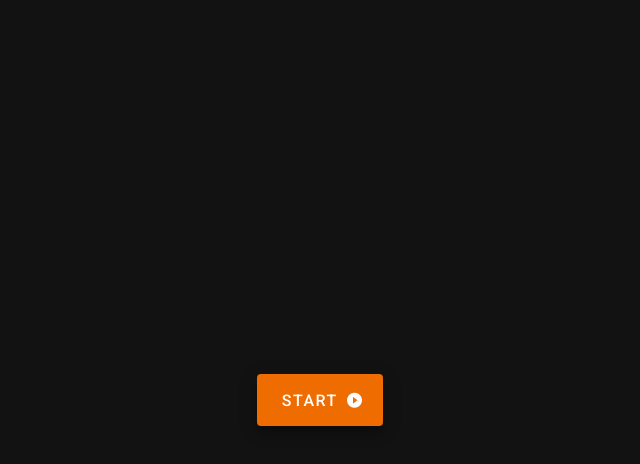
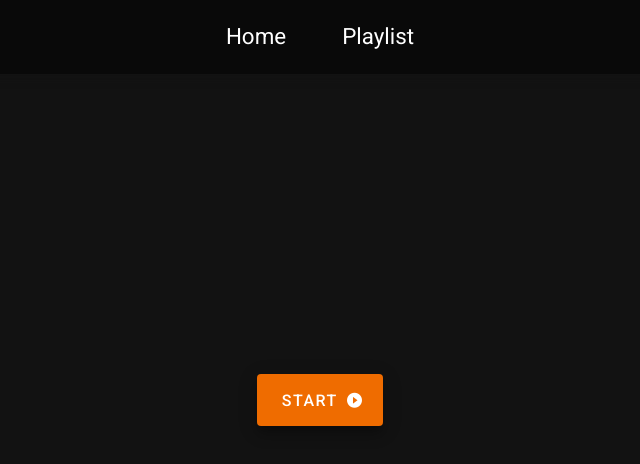
Before and after one commit to JeremyGendre/ynov-courses, a Vue app in the folder songplaylist/: page / in a window 1280 px wide. Shown: the top 464 px of the page, without its empty margins (320-960 px from the left). Built offline with nearby package versions, Linux system fonts and the light colour scheme.

Commit message:
add router and header

```diff
--- a/songplaylist/src/App.vue
+++ b/songplaylist/src/App.vue
@@ -1,13 +1,11 @@
 <template>
   <v-app>
-      <!--
-    <v-app-bar app color="light-blue darken-3" elevation="10" dark>
-      <Header/>
-    </v-app-bar>
-    -->
+    <!--<v-app-bar app color="transparent" class="fixed" elevation="10" dark>
 
+    </v-app-bar>-->
     <v-main>
       <div id="background" class="w-full h-full fixed" :style="(`background-image: url('${backgroundImage}')`)"></div>
+      <Header/>
       <AppContent @updateBackground="updateBackground"/>
     </v-main>
   </v-app>
@@ -16,11 +14,13 @@
 <script>
 import AppContent from './components/AppContent';
 import './assets/css/App.css';
+import Header from "./components/header/Header";
 
 export default {
   name: 'App',
   components: {
-      AppContent,
+    Header,
+    AppContent,
   },
   data: ()=> ({
     backgroundImage: ''
--- a/songplaylist/src/assets/css/App.css
+++ b/songplaylist/src/assets/css/App.css
@@ -17,6 +17,9 @@
 .flex-col{
     flex-direction: column;
 }
+.flex-row{
+    flex-direction: row;
+}
 
 .text-lg{
     font-size:1.3em;
@@ -30,8 +33,16 @@
     position: absolute;
 }
 
+.relative{
+    position: relative;
+}
+
 .fixed{
     position: fixed;
+}
+
+.cursor-pointer{
+    cursor:pointer;
 }
 
 #background{
--- a/songplaylist/src/assets/css/Header.css
+++ b/songplaylist/src/assets/css/Header.css
@@ -1,3 +1,21 @@
 #header{
-    font-size:2em;
+    font-size:1.4em;
+    background-color: rgba(0,0,0,0.5);
+    box-shadow: 0 0 10px #141414;
 }
+
+.header-link:after{
+    content: '';
+    position: absolute;
+    left: 0;
+    bottom: 0;
+    width: 100%;
+    height: 2px;
+    background-color: white;
+    transition: all 0.2s ease-in-out;
+    transform: scale(0);
+}
+
+.header-link:hover:after{
+    transform: scale(1);
+}
--- a/songplaylist/src/components/header/Header.vue
+++ b/songplaylist/src/components/header/Header.vue
@@ -1,5 +1,8 @@
 <template>
-    <div id="header" class="text-center w-full font-bold">MY PLAYLIST</div>
+    <div id="header" class="fixed w-full d-flex justify-center py-4">
+        <div class="header-link relative mx-5 cursor-pointer px-2 py-1">Home</div>
+        <div class="header-link relative mx-5 cursor-pointer px-2 py-1">Playlist</div>
+    </div>
 </template>
 
 <script>
--- a/songplaylist/src/main.js
+++ b/songplaylist/src/main.js
@@ -1,10 +1,12 @@
 import Vue from 'vue'
 import App from './App.vue'
 import vuetify from './plugins/vuetify';
+import router from './router';
 
 Vue.config.productionTip = false
 
 new Vue({
   vuetify,
+  router,
   render: h => h(App)
-}).$mount('#app')
+}).$mount('#app');
--- /dev/null
+++ b/songplaylist/src/router/index.js
@@ -0,0 +1,21 @@
+import Vue from 'vue'
+import VueRouter from 'vue-router'
+import AppContent from "../components/AppContent";
+
+Vue.use(VueRouter);
+
+const routes = [
+    {
+        path: '/',
+        name: 'Home',
+        component: AppContent
+    },
+];
+
+const router = new VueRouter({
+    mode: 'history',
+    base: process.env.BASE_URL,
+    routes
+});
+
+export default router
```
Also changed, not shown: songplaylist/src/components/header/HeaderLink.vue (added).
